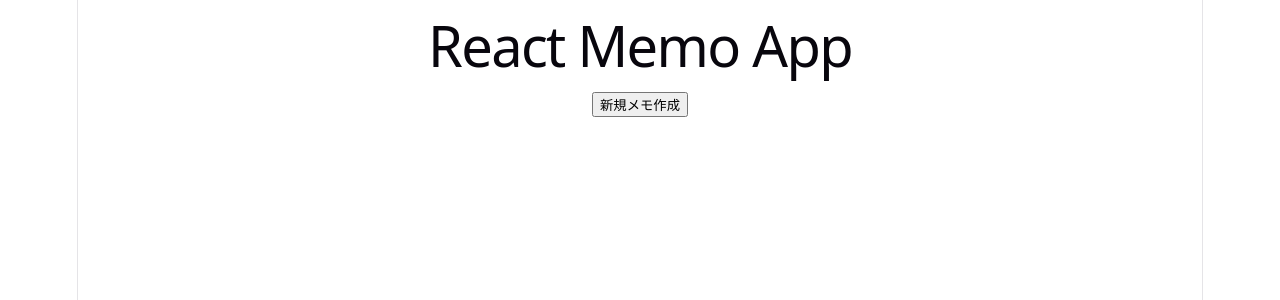
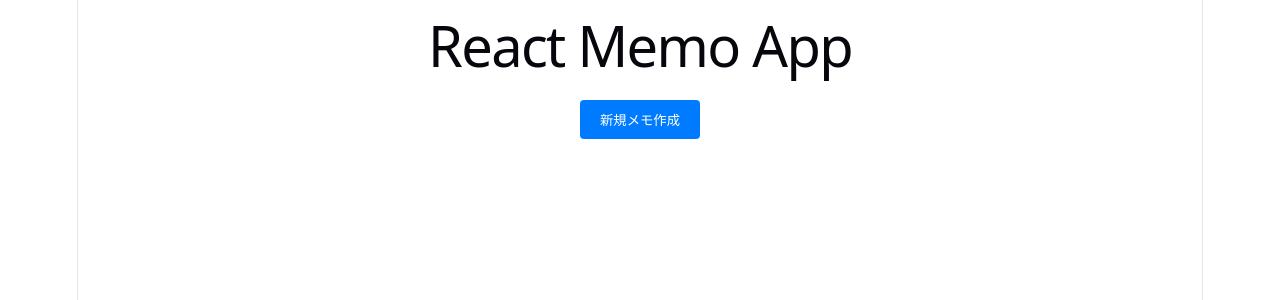
Before and after one commit to mikan-v7y/react-memo-app, a React (Vite) app: page / in a window 1280 px wide. Shown: the top 300 px of the page. Built offline with nearby package versions, Linux system fonts and the light colour scheme.

Commit message:
feat: メモ一覧画面のレイアウトを改善

```diff
--- a/src/App.jsx
+++ b/src/App.jsx
@@ -1,5 +1,5 @@
 import { useState } from "react";
-import MemoList from "./components/MemoList";
+import MemoList from "./components/MemoList/MemoList";
 import MemoDetail from "./components/MemoDetail";
 import "./App.css";
 
--- /dev/null
+++ b/src/components/MemoList/MemoList.css
@@ -0,0 +1,21 @@
+.button {
+  padding: 10px 20px;
+  margin: 10px;
+  background-color: #007bff;
+  color: white;
+  border: none;
+  border-radius: 4px;
+  cursor: pointer;
+}
+
+.memo-list {
+  padding: 30px;
+  margin: 30px;
+}
+
+.memo-item {
+  padding: 10px;
+  margin: 10px;
+  border-bottom: 1px solid #ddd;
+  display: flex;
+}
--- a/src/components/MemoList.jsx
+++ b/src/components/MemoList/MemoList.jsx
@@ -1,13 +1,16 @@
-import Memo from "./Memo";
+import "./MemoList.css";
+import Memo from "../Memo";
 
 function MemoList({ memos, setSelectedMemo, onAddMemo }) {
   return (
     <div>
-      <button onClick={onAddMemo}>新規メモ作成</button>
+      <button className="button" onClick={onAddMemo}>
+        新規メモ作成
+      </button>
 
-      <ul>
+      <ul className="memo-list">
         {memos.map((memo) => (
-          <li key={memo.id}>
+          <li key={memo.id} className="memo-item">
             <Memo memo={memo} onClick={() => setSelectedMemo(memo)} />
           </li>
         ))}
```
